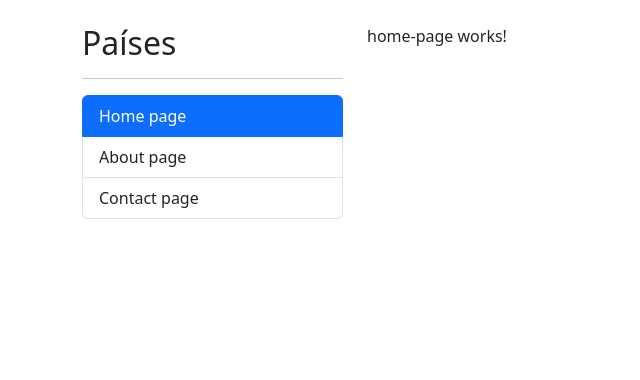
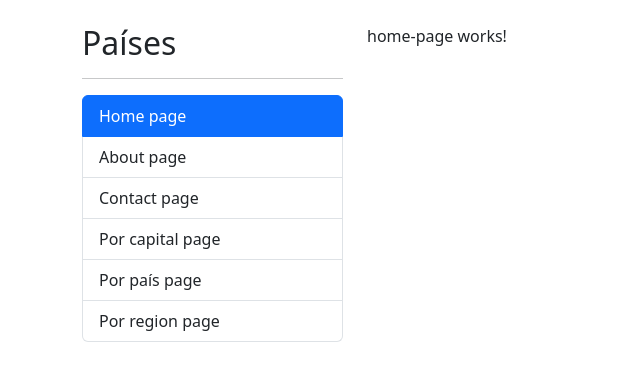
Before and after one commit to ErickEcheverria/Angular-CountryApp, an Angular app: page /home in a window 1280 px wide. Shown: the top 380 px of the page, without its empty margins (0-640 px from the left). Built offline with nearby package versions, Linux system fonts and the light colour scheme.

Commit message:
Clase #116 - LazyLoad - Carga perezosa

```diff
--- a/src/app/app-routing.module.ts
+++ b/src/app/app-routing.module.ts
@@ -4,19 +4,28 @@ import { HomePageComponent } from './shared/pages/home-page/home-page.component'
 import { AboutPageComponent } from './shared/pages/about-page/about-page.component';
 import { ContactPageComponent } from './shared/pages/contact-page/contact-page.component';
 
-const routes: Routes = [{
+const routes: Routes = [
+  {
     path: 'home',
     component: HomePageComponent
-}, {
+  },
+  {
     path: 'about',
     component: AboutPageComponent
-}, {
+  },
+  {
     path: 'contact',
     component: ContactPageComponent
-}, {
+  },
+  {
+    path: 'countries',
+    loadChildren: () => import('./countries/countries.module').then(m => m.CountriesModule)
+  },
+  {
     path: '**',
     redirectTo: 'home'
-}];
+  }
+];
 
 @NgModule({
   imports: [
--- a/src/app/shared/components/sidebar/sidebar.component.html
+++ b/src/app/shared/components/sidebar/sidebar.component.html
@@ -5,4 +5,8 @@
     page</li>
   <li routerLink="about" routerLinkActive="active" class="list-group-item">About page</li>
   <li routerLink="contact" routerLinkActive="active" class="list-group-item">Contact page</li>
+
+  <li routerLink="countries/by-capital" routerLinkActive="active" class="list-group-item">Por capital page</li>
+  <li routerLink="countries/by-country" routerLinkActive="active" class="list-group-item">Por país page</li>
+  <li routerLink="countries/by-region" routerLinkActive="active" class="list-group-item">Por region page</li>
 </ul>
```
Lines whose indentation alone changed are shown as unchanged.
